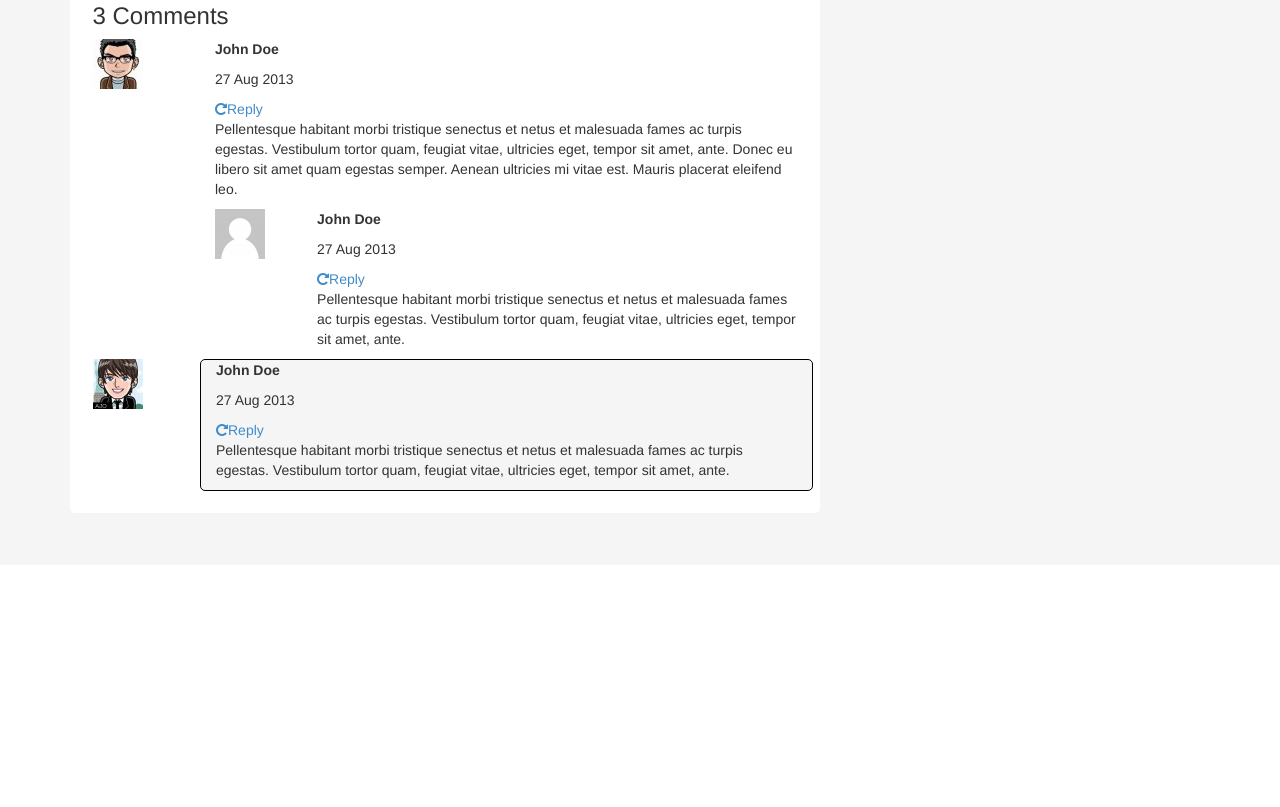
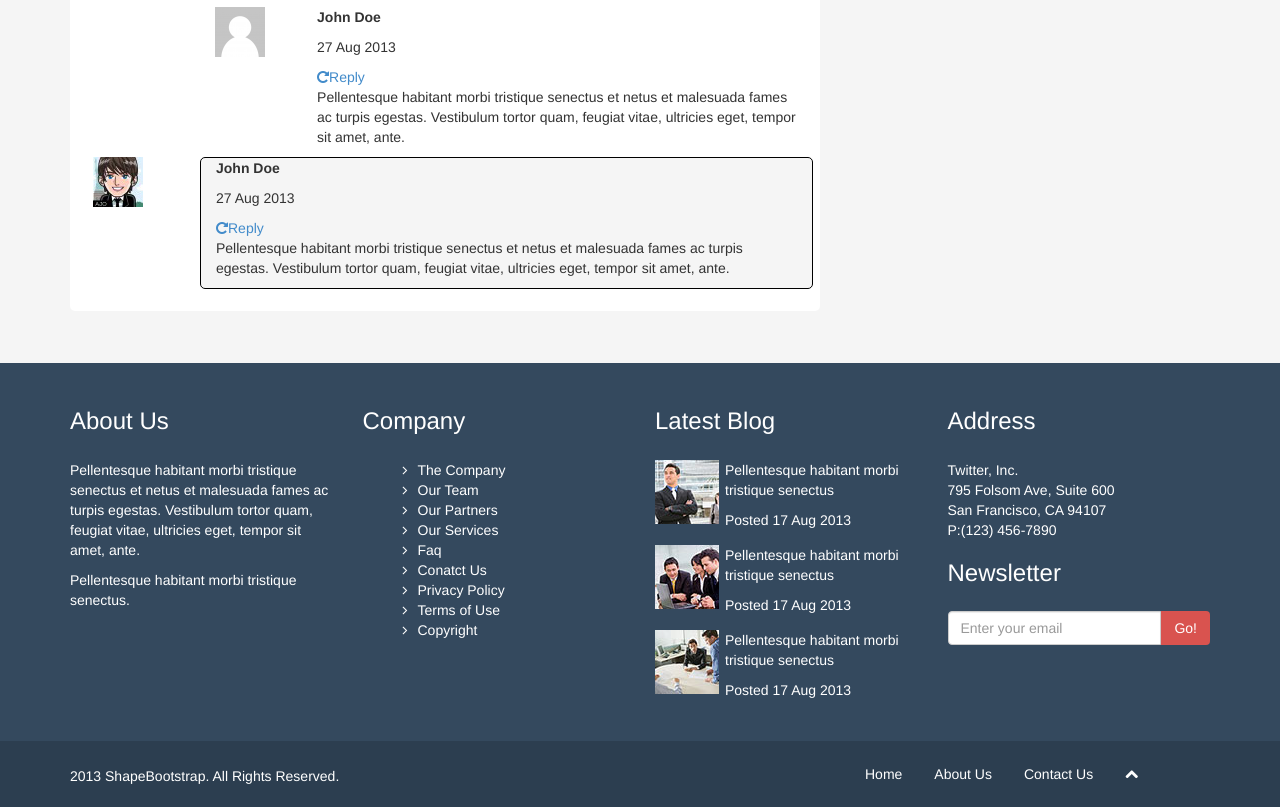
Before and after one commit to rpsolange/Flat-theme, a plain HTML site: page blog-item.html in a window 1280 px wide. Shown: the part 1541-2348 px from the top of the page. Before the commit the page ends 2106 px from the top, so only its background shows below. Drawn offline with Linux system fonts and the light colour scheme.

Commit message:
casi terminado

```diff
--- a/blog-item.html
+++ b/blog-item.html
@@ -141,7 +141,93 @@
         </div>
     </section>
 
-
+    <section class="pre-footer">
+        <div class="container">
+            <div class="row">
+                    <div class="col-xs-12 col-md-3">
+                        <h3>About Us</h3>
+                        <p>Pellentesque habitant morbi tristique senectus et netus et malesuada fames ac turpis egestas. Vestibulum tortor quam, feugiat vitae, ultricies eget, tempor sit amet, ante.</p>
+                        <p>Pellentesque habitant morbi tristique senectus.</p>
+                    </div>
+                    <div class="col-xs-12 col-md-3">
+                        <h3>Company</h3>
+                        <ul>
+                            <li><i class="icon-angle-right"></i>The Company</li>
+                            <li><i class="icon-angle-right"></i>Our Team</li>
+                            <li><i class="icon-angle-right"></i>Our Partners</li>
+                            <li><i class="icon-angle-right"></i>Our Services</li>
+                            <li><i class="icon-angle-right"></i>Faq</li>
+                            <li><i class="icon-angle-right"></i>Conatct Us</li>
+                            <li><i class="icon-angle-right"></i>Privacy Policy</li>
+                            <li><i class="icon-angle-right"></i>Terms of Use</li>
+                            <li><i class="icon-angle-right"></i>Copyright</li>
+                        </ul>
+                    </div>
+                    <div class="col-xs-12 col-md-3">
+                        <h3>Latest Blog</h3>
+                            <div class="box-latest">
+                                <div class="box-1">
+                                    <img src="images/blog/thumb1.jpg">
+                                </div>
+                                <div class="box-2">
+                                    <p>Pellentesque habitant morbi tristique senectus</p>
+                                    <p class="fecha">Posted 17 Aug 2013</p>
+                                </div>
+                            </div>
+                            <div class="box-latest">
+                                <div class="box-1">
+                                    <img src="images/blog/thumb2.jpg">
+                                </div>
+                                <div class="box-2">
+                                    <p>Pellentesque habitant morbi tristique senectus</p>
+                                    <p class="fecha">Posted 17 Aug 2013</p>
+                                </div>
+                            </div>
+                            <div class="box-latest">
+                                <div class="box-1">
+                                    <img src="images/blog/thumb3.jpg">
+                                </div>
+                                <div class="box-2">
+                                    <p>Pellentesque habitant morbi tristique senectus</p>
+                                    <p class="fecha">Posted 17 Aug 2013</p>
+                                </div>
+                            </div>
+                    </div>
+                    <div class="col-xs-12 col-md-3">
+                        <div>
+                            <h3>Address</h3>
+                            <p>Twitter, Inc. <br/>795 Folsom Ave, Suite 600 <br/>San Francisco, CA 94107 <br/>P:(123) 456-7890</p>
+                        </div>
+                        <div>
+                            <h3>Newsletter</h3>
+                            <div class="input-group">
+                                <input type="text" class="form-control" placeholder="Enter your email">
+                                <span class="input-group-btn">
+                                    <button class="btn btn-default" type="button">Go!</button>
+                                </span>
+                            </div><!-- /input-group -->
+                        </div>
+                    </div>
+            </div>
+        </div>
+    </section>
+    <footer>
+        <div class="container">
+            <div class="row">
+                <div class="col-xs-12 col-md-6">
+                    <p><i class="fa fa-copyright"></i>2013 ShapeBootstrap. All Rights Reserved.</p>
+                </div>
+                <div class="col-xs-12 col-md-4 col-md-offset-2">
+                    <ul class="nav nav-pills">
+                        <li role="presentation"><a href="#">Home</a></li>
+                        <li role="presentation"><a href="#">About Us</a></li>
+                        <li role="presentation"><a href="#">Contact Us</a></li>
+                        <li><a href="#"><i class="icon-chevron-up"></i></a></li>
+                    </ul>
+                </div>
+            </div>
+        </div>
+    </footer>
 
     <script src="js/jquery.js"></script>
     <script src="js/bootstrap.min.js"></script>
--- a/css/main.css
+++ b/css/main.css
@@ -36,58 +36,6 @@
 	color: white;
 	background-color: #2C3E50;
 }
-/* Footer */
-
-.pre-footer{
-	background-color: #34495E;
-	padding: 2% 0%;
-}
-footer{
-	background-color: #2C3E50;
-	padding: 1% 0%
-}
-footer p{
-	top: 12px;
-    position: relative;
-
-}
-footer a{
-	color:white;
-}
-footer .nav>li>a:hover {
-    text-decoration: none;
-    background-color: rgba(238, 238, 238, 0.07);
-    color: white;
-}
-.pre-footer, footer{
-	color:white;
-}
-.pre-footer h3 {
-	margin-bottom: 25px;
-}
-.pre-footer ul {
-	list-style-type: none
-}
-.pre-footer ul li i{
-	margin-right: 10px;
-}
-.pre-footer .box-1{
-	display: inline-block;
-    position: absolute;
-}
-.pre-footer .box-2{
-	display: inline-block;
-    margin-left: 70px;
-}
-.pre-footer .btn{
-	background-color: #D9534F;
-    border-color: transparent;
-    color: white;
-}
-.pre-footer .box-latest{
-	margin-bottom: 2%;
-}
-
 /* -- Home Page -- */
 /* Background tiger - section*/
 .carousel-control{
@@ -198,7 +146,7 @@ footer .nav>li>a:hover {
 	width: 100%;
 	border-radius: 5px 5px 0 0;
 }
-.p-blog, .menu-blog li, .menu-blog, .icono li, .tag p, .btn-blue, {
+.p-blog, .menu-blog li, .menu-blog, .icono li, .tag p, .btn-blue{
 	display: inline-block;
 }
 .blog-caja{
@@ -253,4 +201,57 @@ footer .nav>li>a:hover {
 .comment {
 	border: 1px solid black;
 	border-radius: 5px;
+
 }
+
+/* Footer */
+
+.pre-footer{
+	background-color: #34495E;
+	padding: 2% 0%;
+}
+footer{
+	background-color: #2C3E50;
+	padding: 1% 0%
+}
+footer p{
+	top: 12px;
+    position: relative;
+
+}
+footer a{
+	color:white;
+}
+footer .nav>li>a:hover {
+    text-decoration: none;
+    background-color: rgba(238, 238, 238, 0.07);
+    color: white;
+}
+.pre-footer, footer{
+	color:white;
+}
+.pre-footer h3 {
+	margin-bottom: 25px;
+}
+.pre-footer ul {
+	list-style-type: none
+}
+.pre-footer ul li i{
+	margin-right: 10px;
+}
+.pre-footer .box-1{
+	display: inline-block;
+    position: absolute;
+}
+.pre-footer .box-2{
+	display: inline-block;
+    margin-left: 70px;
+}
+.pre-footer .btn{
+	background-color: #D9534F;
+    border-color: transparent;
+    color: white;
+}
+.pre-footer .box-latest{
+	margin-bottom: 2%;
+}
```
